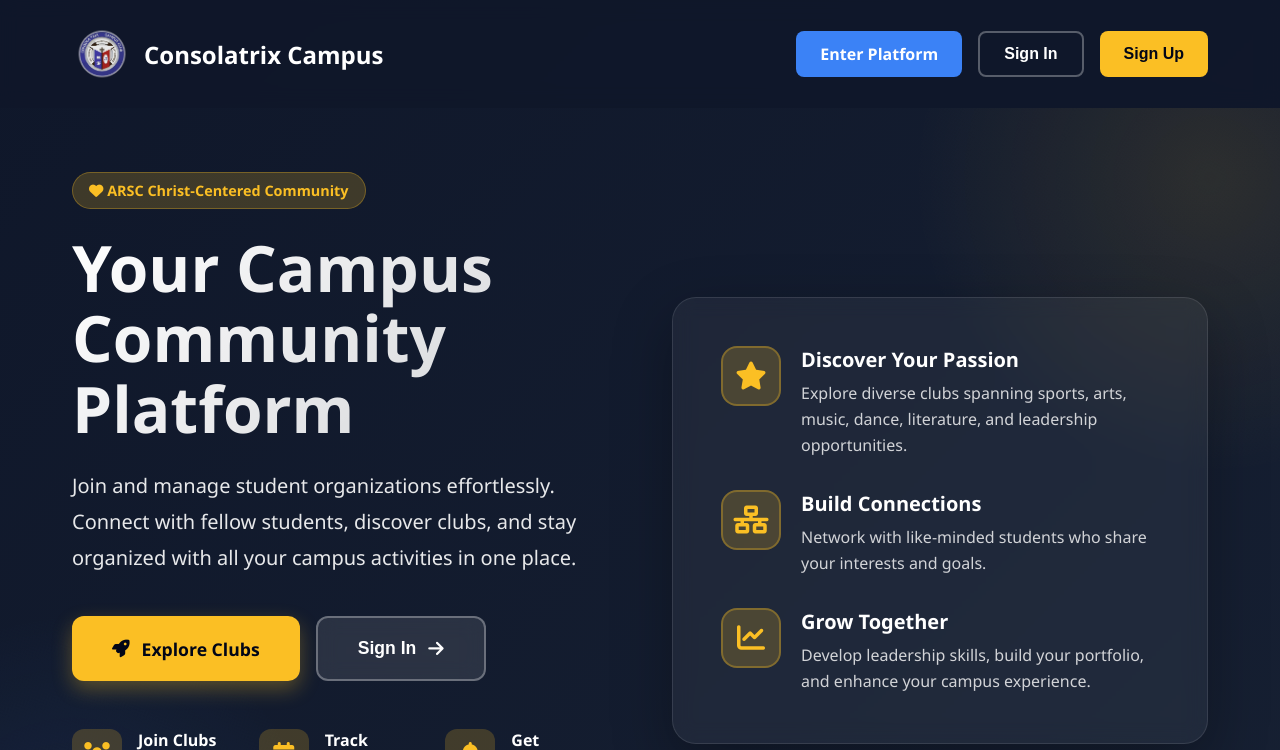
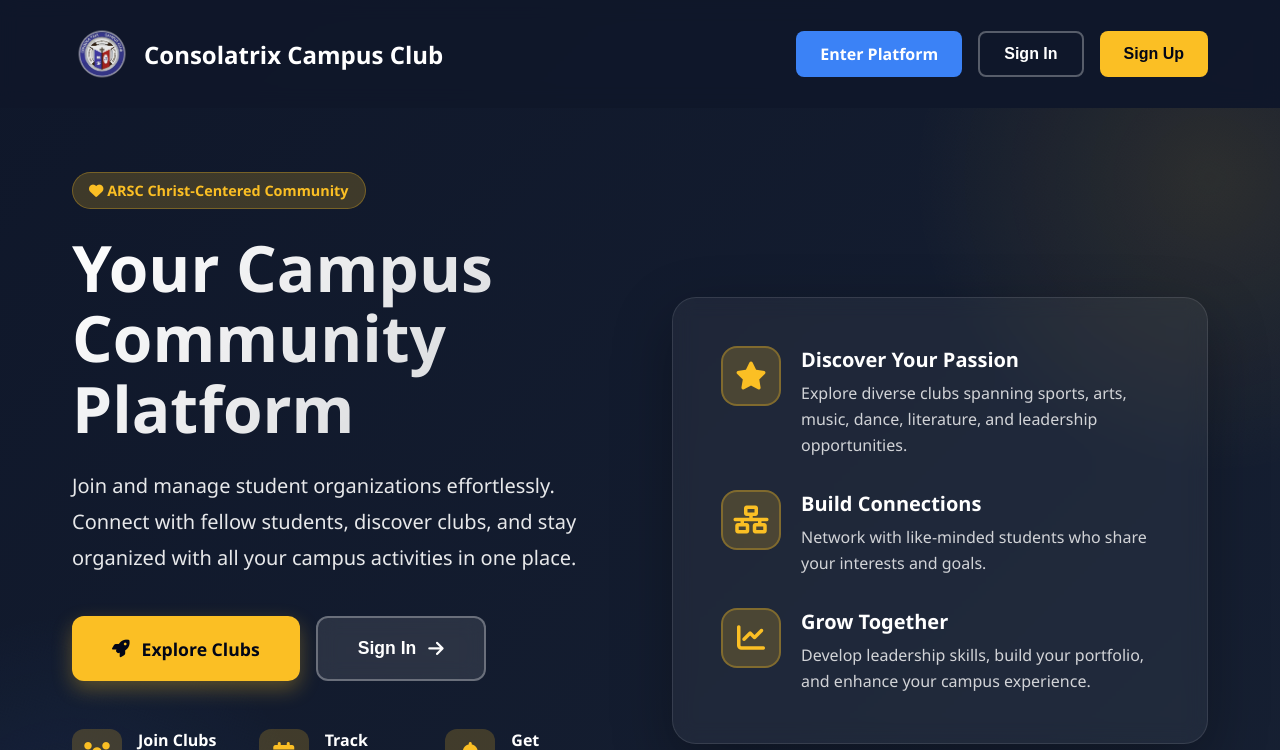
Before and after one commit to CarloCanezares/Consolatrix_Campus_Club, a Django app: page / in a window 1280 px wide. Shown: the top 750 px of the page. Run offline with Django 5.2, Linux system fonts and the light colour scheme.

Commit message:
Present na

```diff
--- a/CCC/templates/index.html
+++ b/CCC/templates/index.html
@@ -624,7 +624,7 @@
         <div class="nav-container">
             <a href="{% url 'index' %}" class="logo">
                 <img src="{% static 'images/logo.png' %}" alt="Logo" style="height:60px; width:auto;">
-                Consolatrix Campus
+                Consolatrix Campus Club
             </a>
             <div class="nav-buttons">
                 <a href="{% url 'home'%}" class="btn-nav btn-enter">Enter Platform</a>
```
Also changed, not shown: db.sqlite3.
